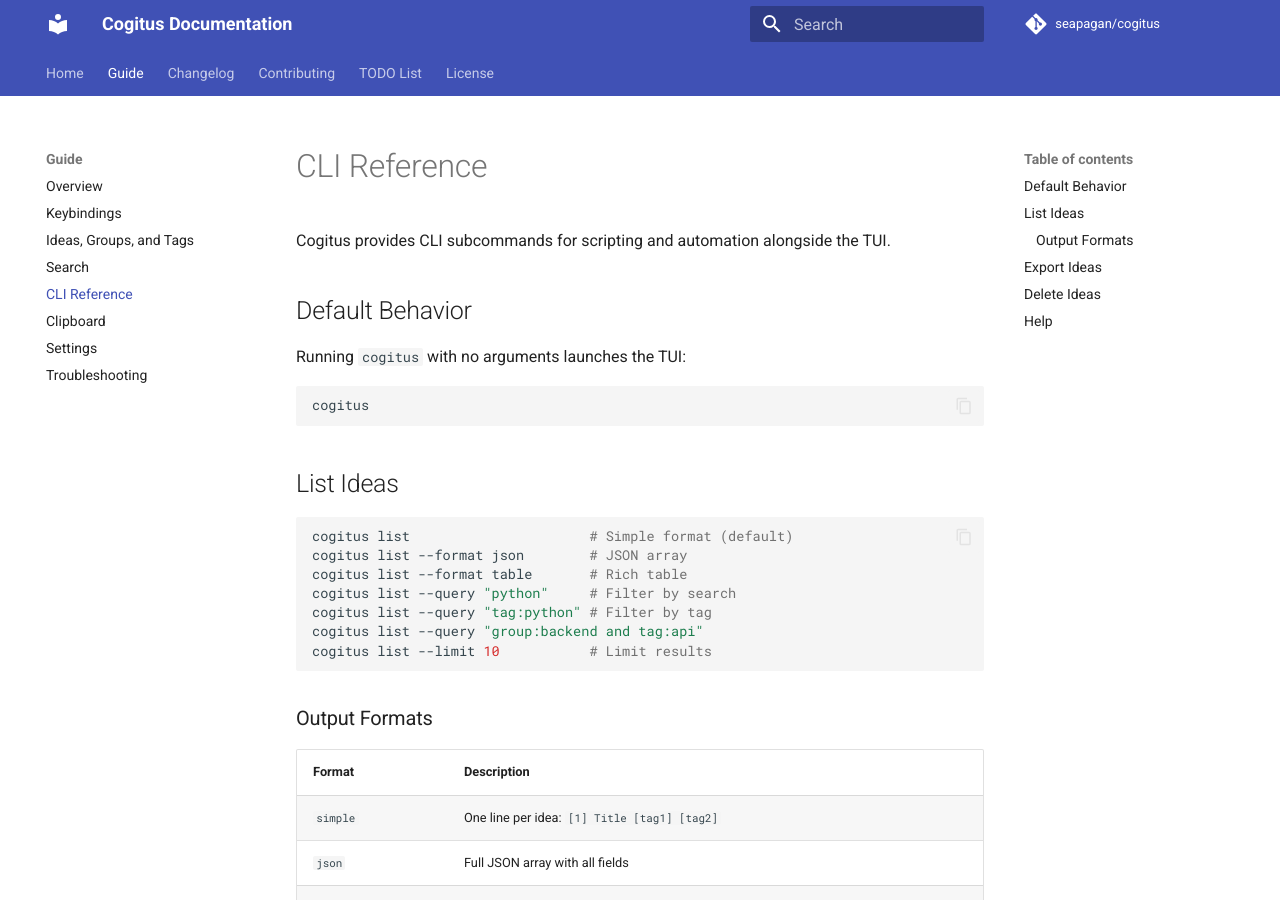
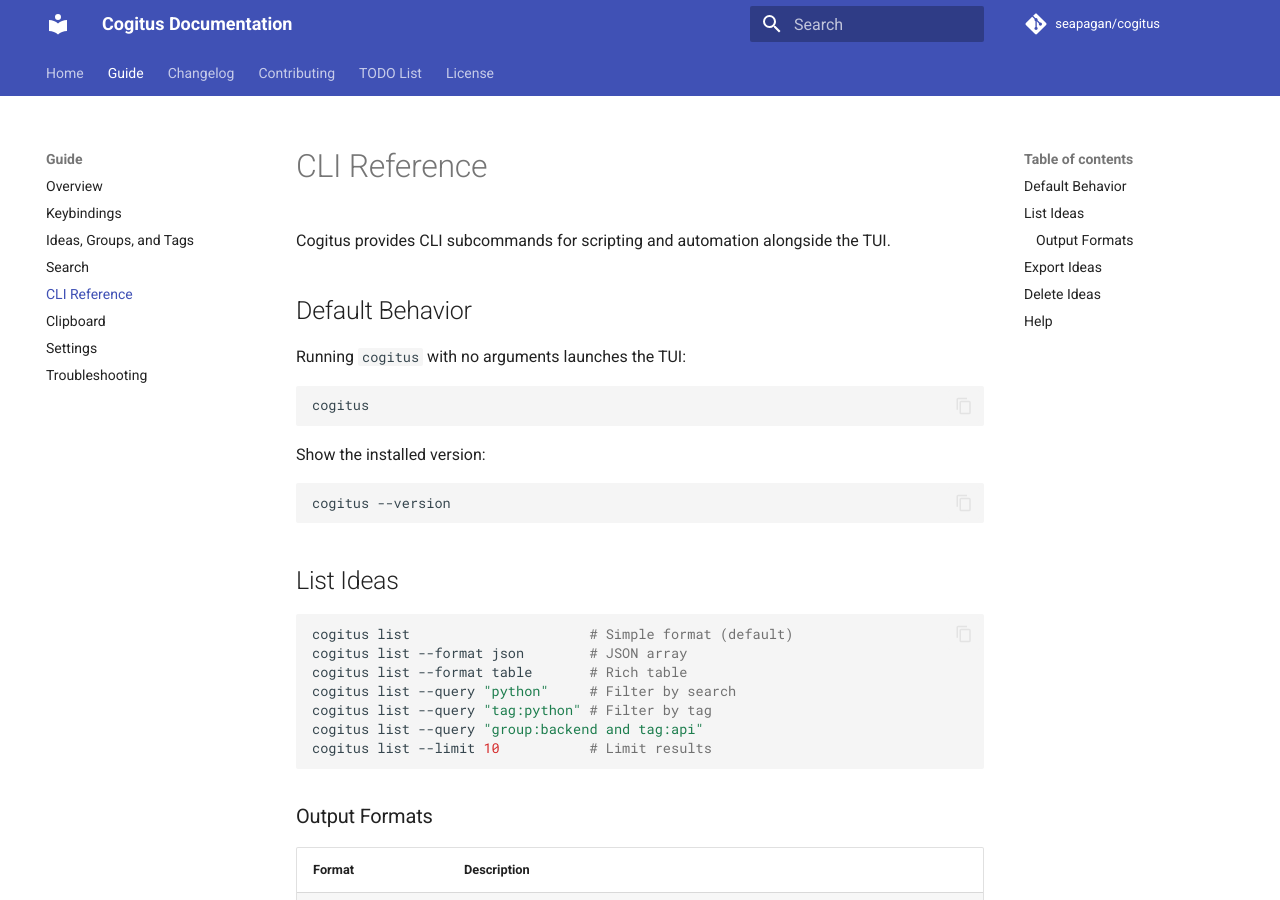
Before and after one commit to seapagan/cogitus, an MkDocs documentation site: the page built from docs/user-guide/cli.md, in a window 1280 px wide and 900 px high. Built offline with MkDocs 1.6.1 and Material for MkDocs 9.7.7, drawn with Linux system fonts in a browser that asks for light colours; comment, search, counter and statistics services are not loaded.

Commit message:
docs: document version command
Signed-off-by: Grant Ramsay <seapagan@gmail.com>

````diff
--- a/docs/user-guide/cli.md
+++ b/docs/user-guide/cli.md
@@ -8,6 +8,12 @@
 
 ```bash
 cogitus
+```
+
+Show the installed version:
+
+```bash
+cogitus --version
 ```
 
 ## List Ideas
````
